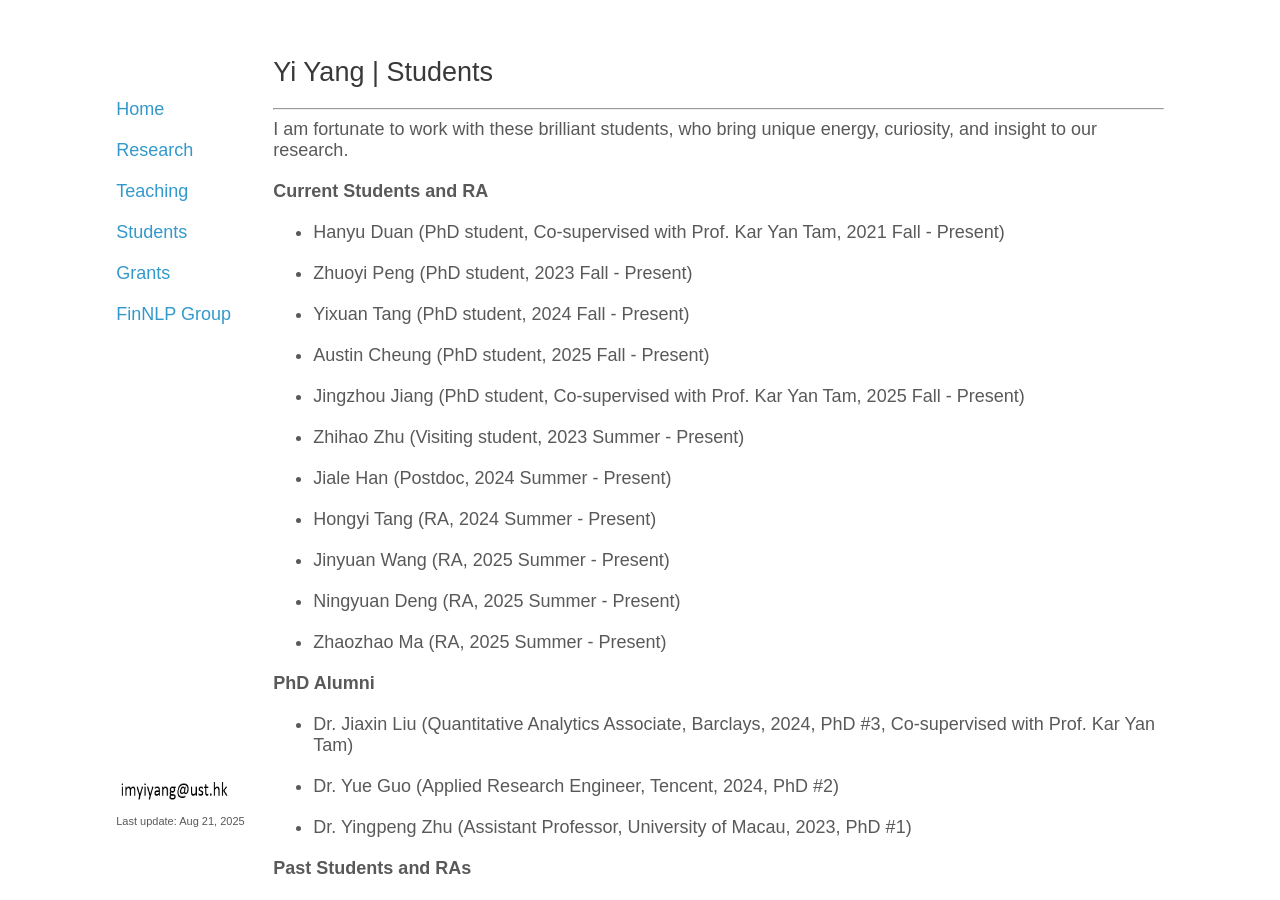
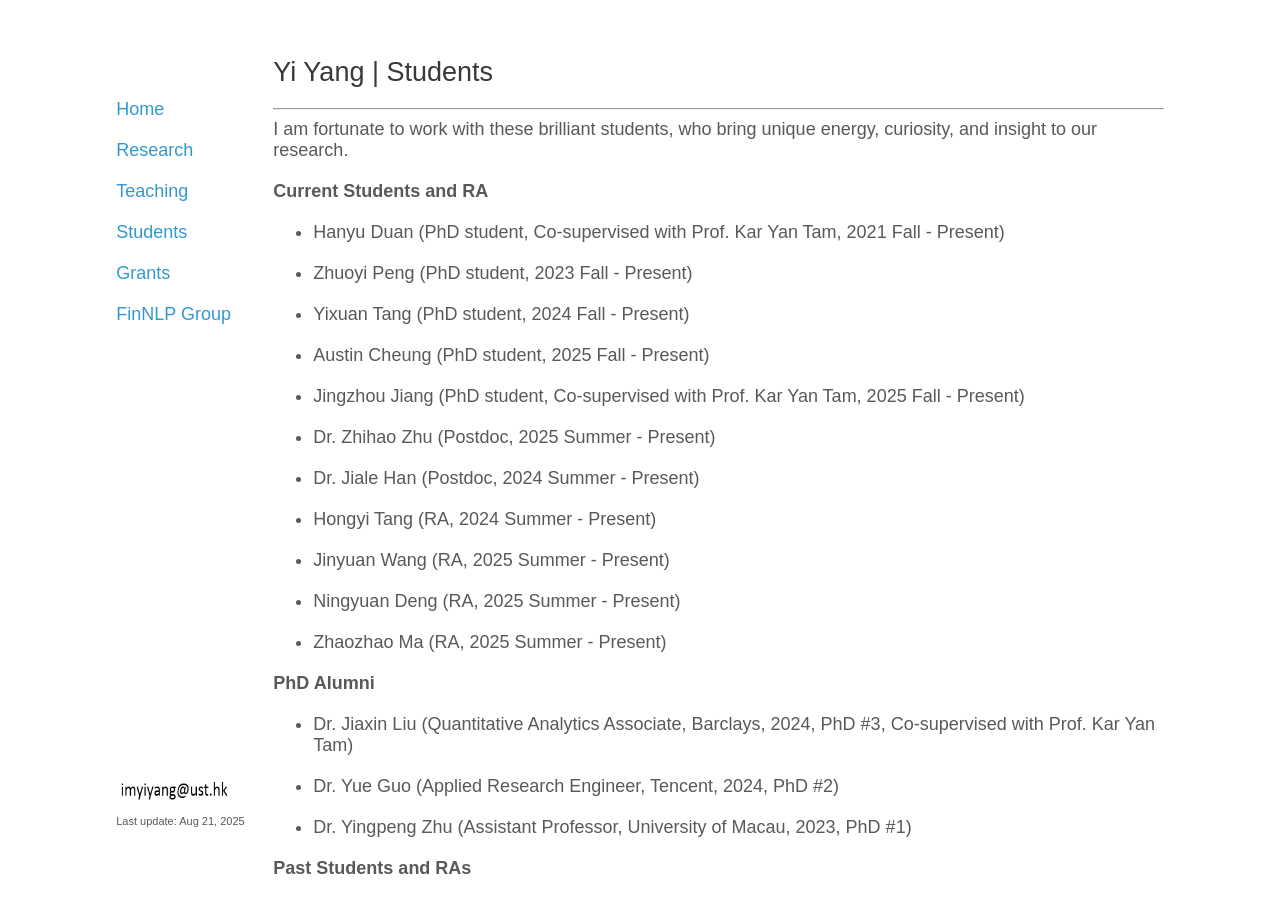
Before and after one commit to yya518/yya518.github.io, a Jekyll site: the page built from students.md, in a window 1280 px wide and 900 px high. Built offline with Jekyll 4.4.1, drawn with Linux system fonts in a browser that asks for light colours.

Commit message:
update students

```diff
--- a/students.md
+++ b/students.md
@@ -20,9 +20,9 @@ I am fortunate to work with these brilliant students, who bring unique energy, c
 
 + Jingzhou Jiang (PhD student, Co-supervised with Prof. Kar Yan Tam, 2025 Fall - Present)
 
-+ Zhihao Zhu (Visiting student, 2023 Summer - Present)
++ Dr. Zhihao Zhu (Postdoc, 2025 Summer - Present)
 
-+ Jiale Han (Postdoc, 2024 Summer - Present)
++ Dr. Jiale Han (Postdoc, 2024 Summer - Present)
 
 + Hongyi Tang (RA, 2024 Summer - Present)
 
```
